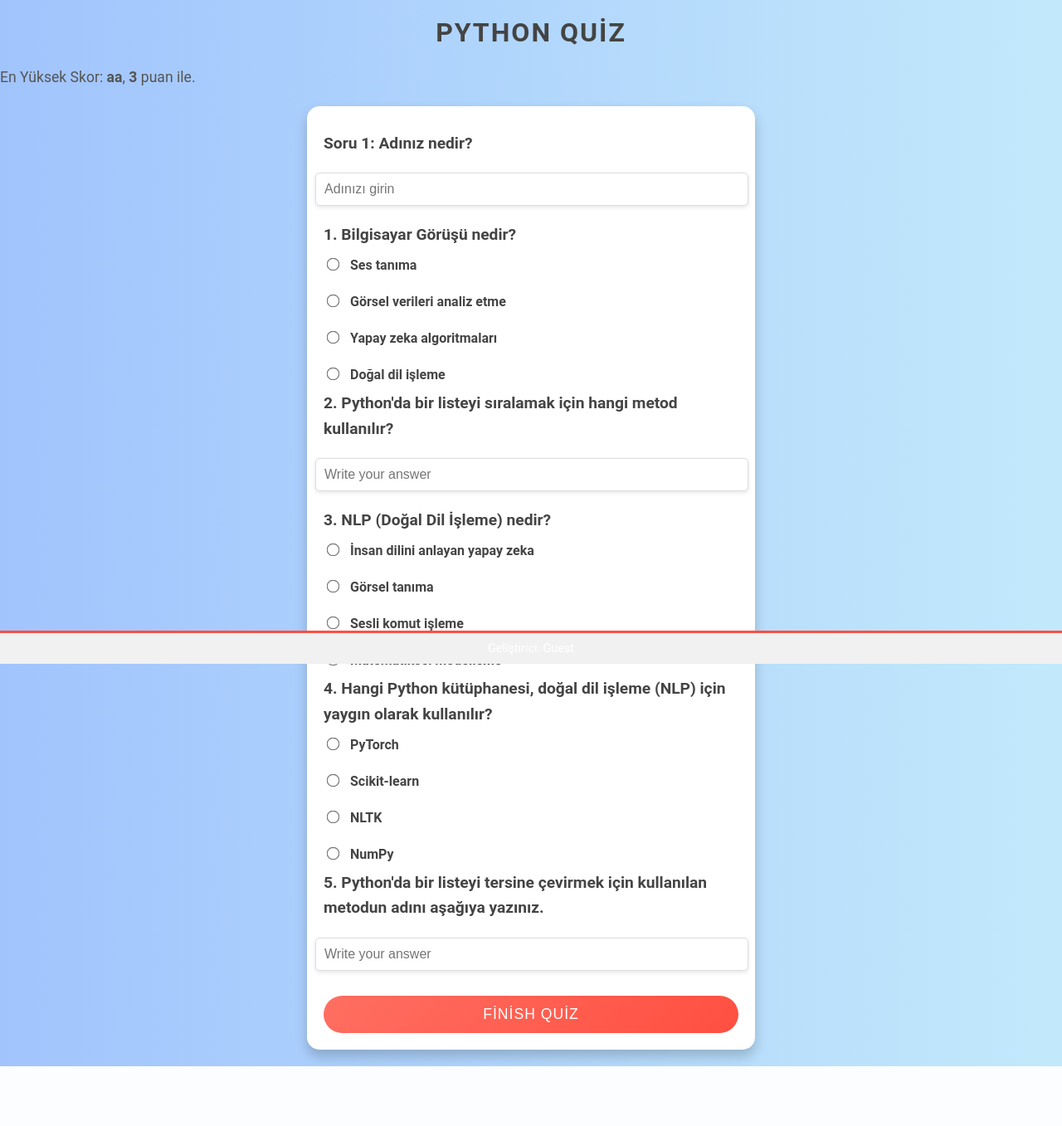
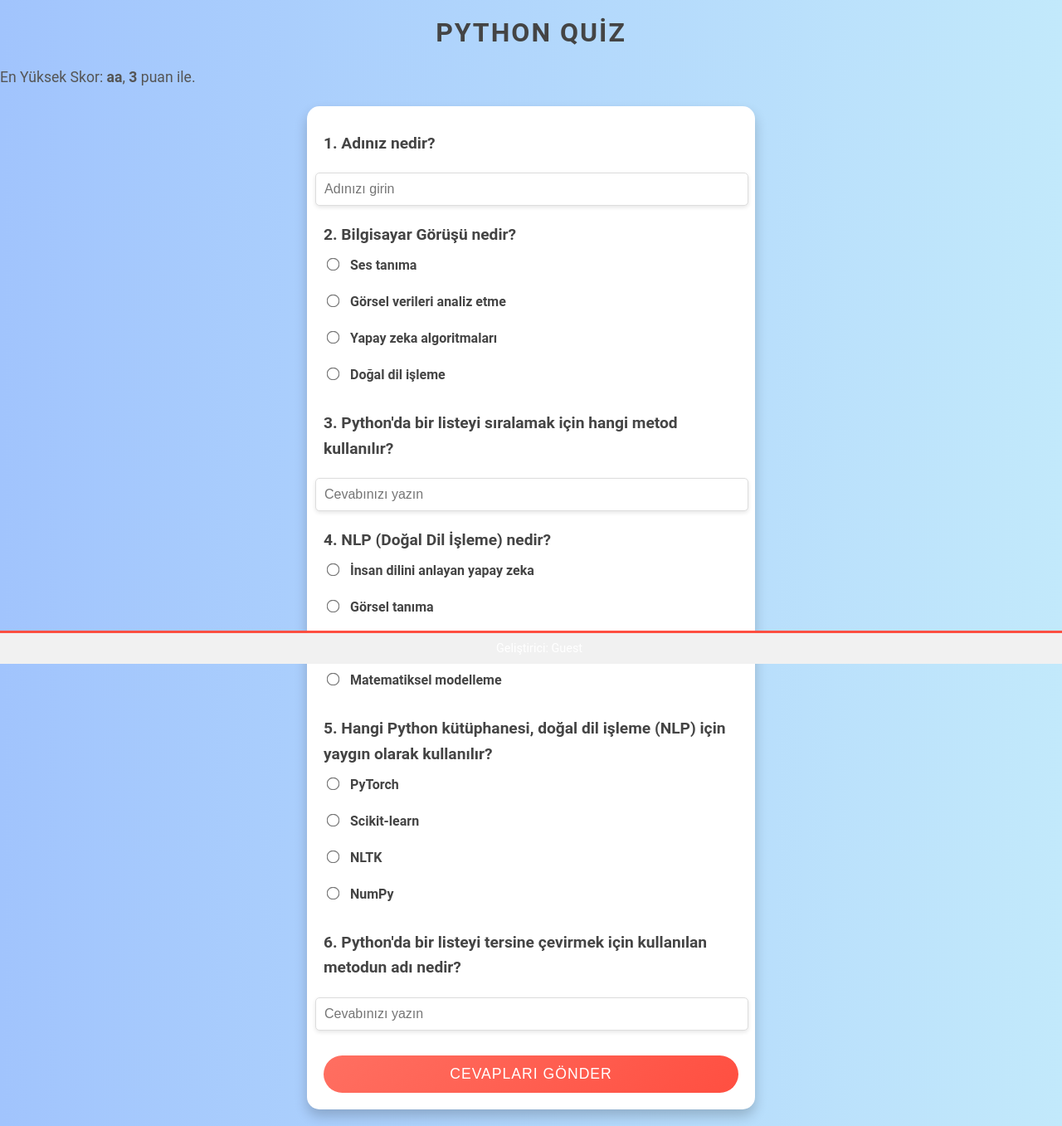
Before and after one commit to sametozlu/kodland, a Flask app: page / in a window 1280 px wide. Shown: the whole page at 83% size. Before the commit the page ends 1285 px from the top, so only its background shows below. Run offline with Flask 3, Linux system fonts and the light colour scheme.

Commit message:
Update index.html

```diff
--- a/templates/index.html
+++ b/templates/index.html
@@ -5,16 +5,6 @@
     <meta name="viewport" content="width=device-width, initial-scale=1.0">
     <title>Python Quiz</title>
     <link rel="stylesheet" href="{{ url_for('static', filename='style.css') }}">
-    <style>
-        footer {
-            position: fixed;
-            bottom: 0;
-            width: 100%;
-            background-color: #f1f1f1;
-            text-align: center;
-            padding: 10px 0;
-        }
-    </style>
 </head>
 <body>
     <h1>Python Quiz</h1>
@@ -25,36 +15,38 @@
     {% endif %}
 
     <form action="/submit" method="POST">
-        <p><strong>Soru 1:</strong> Adınız nedir?</p>
-        <input type="text" name="name" placeholder="Adınızı girin">
+        <p><strong>1. Adınız nedir?</strong></p>
+        <input type="text" name="name" placeholder="Adınızı girin" required>
 
-        <p><strong>1. Bilgisayar Görüşü nedir?</strong></p>
-        <label><input type="radio" name="q1" value="Ses tanıma"> Ses tanıma</label><br>
-        <label><input type="radio" name="q1" value="Görsel verileri analiz etme"> Görsel verileri analiz etme</label><br>
-        <label><input type="radio" name="q1" value="Yapay zeka algoritmaları"> Yapay zeka algoritmaları</label><br>
-        <label><input type="radio" name="q1" value="Doğal dil işleme"> Doğal dil işleme</label>
+        <p><strong>2. Bilgisayar Görüşü nedir?</strong></p>
+        <label><input type="radio" name="cv" value="Ses tanıma"> Ses tanıma</label><br>
+        <label><input type="radio" name="cv" value="Görsel verileri analiz etme"> Görsel verileri analiz etme</label><br>
+        <label><input type="radio" name="cv" value="Yapay zeka algoritmaları"> Yapay zeka algoritmaları</label><br>
+        <label><input type="radio" name="cv" value="Doğal dil işleme"> Doğal dil işleme</label><br>
 
-        <p><strong>2. Python'da bir listeyi sıralamak için hangi metod kullanılır?</strong></p>
-        <input type="text" name="q2" placeholder="Write your answer">
+        <p><strong>3. Python'da bir listeyi sıralamak için hangi metod kullanılır?</strong></p>
+        <input type="text" name="sort_method" placeholder="Cevabınızı yazın" required>
 
-        <p><strong>3. NLP (Doğal Dil İşleme) nedir?</strong></p>
-        <label><input type="radio" name="q3" value="İnsan dilini anlayan yapay zeka"> İnsan dilini anlayan yapay zeka</label><br>
-        <label><input type="radio" name="q3" value="Görsel tanıma"> Görsel tanıma</label><br>
-        <label><input type="radio" name="q3" value="Sesli komut işleme"> Sesli komut işleme</label><br>
-        <label><input type="radio" name="q3" value="Matematiksel modelleme"> Matematiksel modelleme</label>
+        <p><strong>4. NLP (Doğal Dil İşleme) nedir?</strong></p>
+        <label><input type="radio" name="nlp" value="İnsan dilini anlayan yapay zeka"> İnsan dilini anlayan yapay zeka</label><br>
+        <label><input type="radio" name="nlp" value="Görsel tanıma"> Görsel tanıma</label><br>
+        <label><input type="radio" name="nlp" value="Sesli komut işleme"> Sesli komut işleme</label><br>
+        <label><input type="radio" name="nlp" value="Matematiksel modelleme"> Matematiksel modelleme</label><br>
 
-        <p><strong>4. Hangi Python kütüphanesi, doğal dil işleme (NLP) için yaygın olarak kullanılır?</strong></p>
-        <label><input type="radio" name="q4" value="PyTorch"> PyTorch</label><br>
-        <label><input type="radio" name="q4" value="Scikit-learn"> Scikit-learn</label><br>
-        <label><input type="radio" name="q4" value="NLTK"> NLTK</label><br>
-        <label><input type="radio" name="q4" value="NumPy"> NumPy</label>
+        <p><strong>5. Hangi Python kütüphanesi, doğal dil işleme (NLP) için yaygın olarak kullanılır?</strong></p>
+        <label><input type="radio" name="nlp_library" value="PyTorch"> PyTorch</label><br>
+        <label><input type="radio" name="nlp_library" value="Scikit-learn"> Scikit-learn</label><br>
+        <label><input type="radio" name="nlp_library" value="NLTK"> NLTK</label><br>
+        <label><input type="radio" name="nlp_library" value="NumPy"> NumPy</label><br>
 
-        <p><strong>5. Python'da bir listeyi tersine çevirmek için kullanılan metodun adını aşağıya yazınız.</strong></p>
-        <input type="text" name="q5" placeholder="Write your answer">
+        <p><strong>6. Python'da bir listeyi tersine çevirmek için kullanılan metodun adı nedir?</strong></p>
+        <input type="text" name="reverse_method" placeholder="Cevabınızı yazın" required>
 
-        <button type="submit">Finish Quiz</button>
+        <button type="submit">Cevapları Gönder</button>
     </form>
 
-    <footer>Geliştirici: {{ user_name }}</footer>
+    <footer style="position: fixed; bottom: 0; width: 100%; text-align: center; background-color: #f1f1f1; padding: 10px;">
+        Geliştirici: {{ user_name }}
+    </footer>
 </body>
 </html>
```
